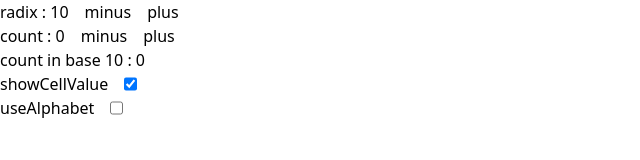
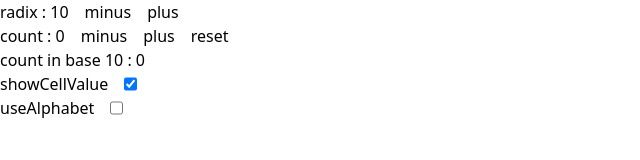
Before and after one commit to mazeneko/numeration-animation, an Angular app: page / in a window 1280 px wide. Shown: the top 160 px of the page, without its empty margins (0-640 px from the left). Built offline with nearby package versions, Linux system fonts and the light colour scheme.

Commit message:
カウンタを0にリセットするやつ

```diff
--- a/src/app/app.component.ts
+++ b/src/app/app.component.ts
@@ -33,6 +33,7 @@ import { FormsModule } from '@angular/forms';
           minus
         </button>
         <button type="button" (click)="incrementValue()">plus</button>
+        <button type="button" (click)="resetValue()">reset</button>
       </div>
       <div class="flex gap-4">
         <p>count in base {{ radix() }} : {{ numerationValue() }}</p>
@@ -126,6 +127,10 @@ export class AppComponent {
   decrementValue(): void {
     this.value.update((n) => n - 1);
   }
+
+  resetValue(): void {
+    this.value.set(0);
+  }
 }
 
 interface Cell {
```
